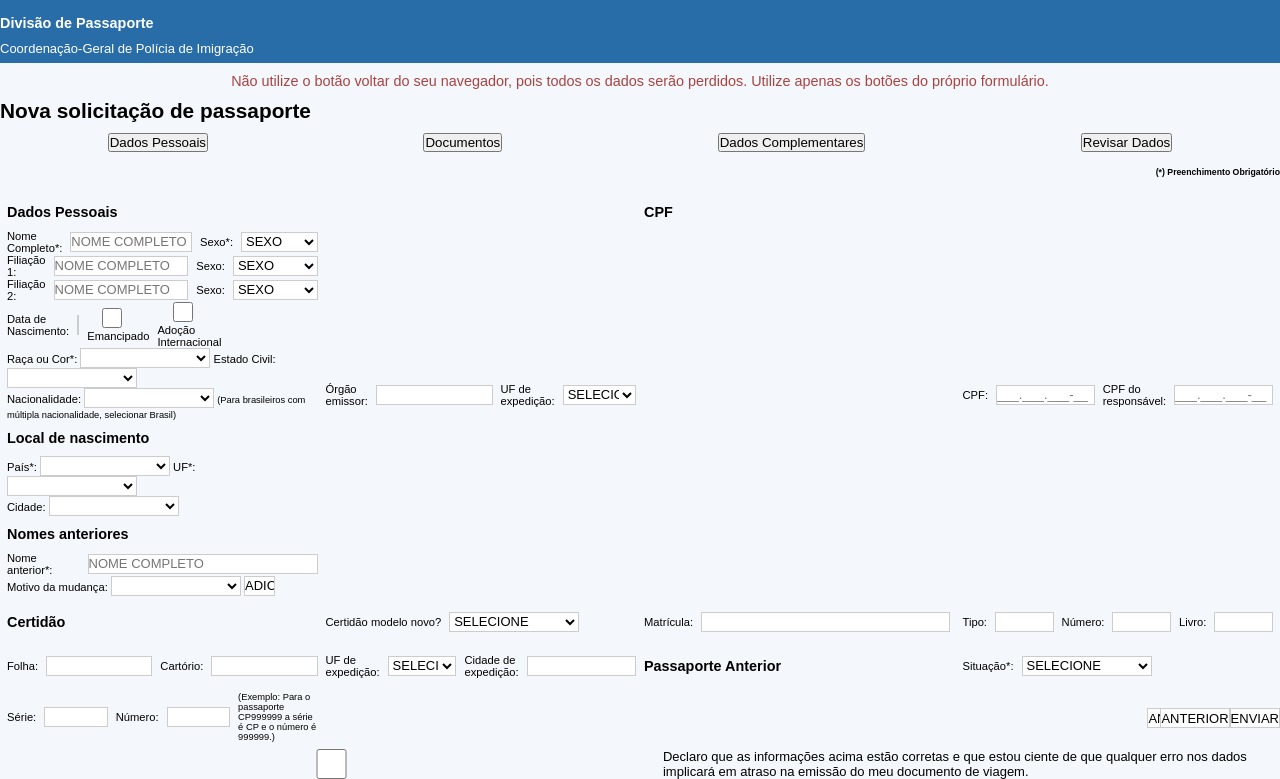
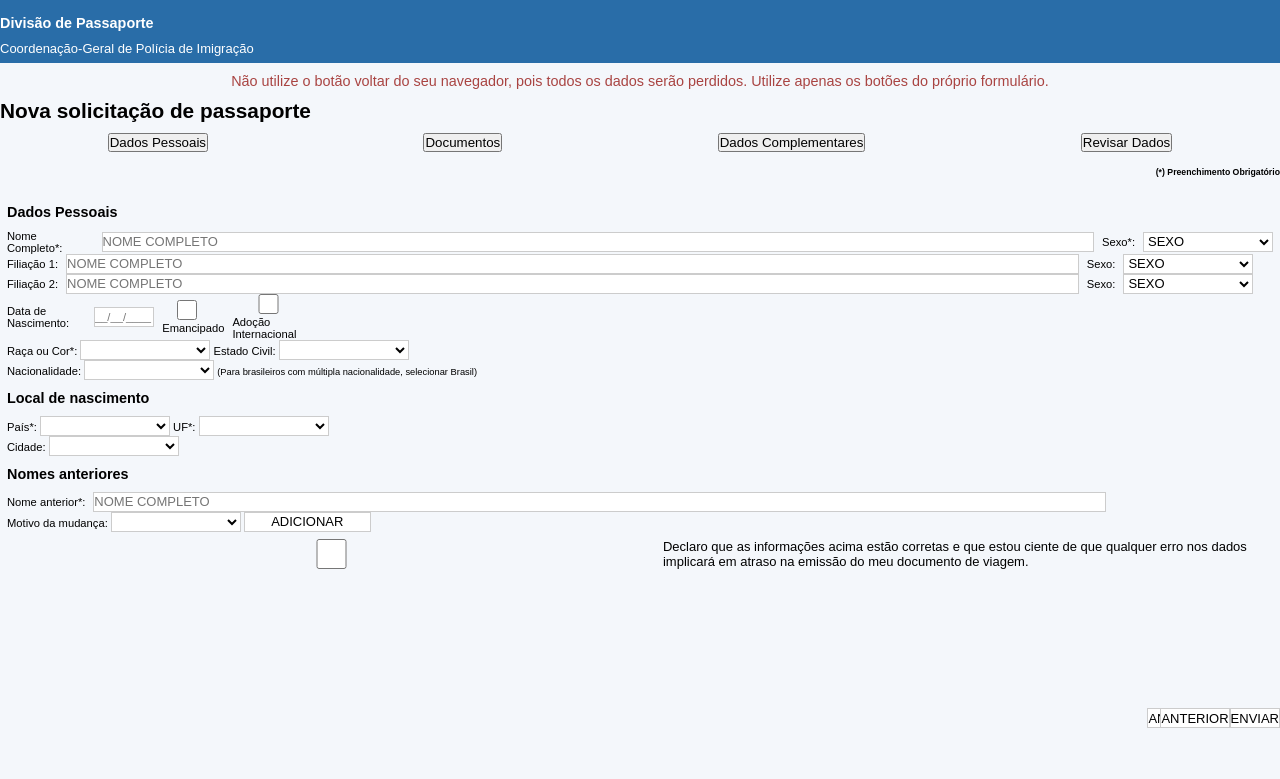
Before and after one commit to drihcs/Tela-de-cadastro-passaporte, a plain HTML site: page index.html in a window 1280 px wide. Shown: the part 72-851 px from the top of the page. After the commit the page ends 810 px from the top, so only its background shows below. Drawn offline with Linux system fonts and the light colour scheme.

Commit message:
salvando de novo porque fica dando erro no commit

```diff
--- a/index.html
+++ b/index.html
@@ -184,99 +184,11 @@
         <div id="documentos" class="tab-panel">
           <h5>Documentos</h5>
 
-            <div class="linha-horizontal">
-              <label for="numeroDocumento">Número:</label>
-              <input type="text" id="numeroDocumento" name="numeroDocumento">
-              <label for="dataEmissao">Data de emissão:</label>
-              <input type="text" id="dataEmissao" name="dataEmissao" placeholder="__/__/____">
-            </div>
-
-            <div class="linha-horizontal">
-              <label for="orgaoEmissor">Órgão emissor:</label>
-              <input type="text" id="orgaoEmissor" name="orgaoEmissor">
-              <label for="ufExpedicaoDoc">UF de expedição:</label>
-              <select id="ufExpedicaoDoc" name="ufExpedicaoDoc" class="select-menor">
-                <option value="">Selecione</option>
-                <!-- opções de estados -->
-              </select>
-            </div>
-
-            <h5>CPF</h5>
-
-            <div class="linha-horizontal">
-              <label for="cpf">CPF:</label>
-              <input type="text" id="cpf" name="cpf" placeholder="___.___.___-__">
-              <label for="cpfResponsavel">CPF do responsável:</label>
-              <input type="text" id="cpfResponsavel" name="cpfResponsavel" placeholder="___.___.___-__">
-            </div>
-
-            <h5>Certidão</h5>
-
-            <div class="linha-horizontal">
-              <label for="certidaoModeloNovo">Certidão modelo novo?</label>
-              <select id="certidaoModeloNovo" name="certidaoModeloNovo" class="select-menor">
-                <option value="">Selecione</option>
-                <option value="sim">Sim</option>
-                <option value="nao">Não</option>
-              </select>
-            </div>
-
-            <div class="linha-horizontal">
-              <label for="matricula">Matrícula:</label>
-              <input type="text" id="matricula" name="matricula">
-            </div>
-
-            <div class="linha-horizontal">
-              <label for="tipoCertidao">Tipo:</label>
-              <input type="text" id="tipoCertidao" name="tipoCertidao">
-              <label for="numeroCertidao">Número:</label>
-              <input type="text" id="numeroCertidao" name="numeroCertidao">
-              <label for="livro">Livro:</label>
-              <input type="text" id="livro" name="livro">
-            </div>
-
-            <div class="linha-horizontal">
-              <label for="folha">Folha:</label>
-              <input type="text" id="folha" name="folha">
-              <label for="cartorio">Cartório:</label>
-              <input type="text" id="cartorio" name="cartorio">
-            </div>
-
-            <div class="linha-horizontal">
-              <label for="ufExpedicaoCertidao">UF de expedição:</label>
-              <select id="ufExpedicaoCertidao" name="ufExpedicaoCertidao" class="select-menor">
-                <option value="">Selecione</option>
-              </select>
-              <label for="cidadeExpedicao">Cidade de expedição:</label>
-              <input type="text" id="cidadeExpedicao" name="cidadeExpedicao">
-            </div>
-
-            <h5>Passaporte Anterior</h5>
-
-            <div class="linha-horizontal">
-              <label for="situacaoPassaporte">Situação*:</label>
-              <select id="situacaoPassaporte" name="situacaoPassaporte" class="select-menor">
-                <option value="">Selecione</option>
-                <option value="valido">Válido</option>
-                <option value="expirado">Expirado</option>
-                <option value="extraviado">Extraviado</option>
-                <option value="nuncaTeve">Nunca teve</option>
-              </select>
-            </div>
-
-            <div class="linha-horizontal">
-              <label for="seriePassaporte">Série:</label>
-              <input type="text" id="seriePassaporte" name="seriePassaporte">
-              <label for="numeroPassaporte">Número:</label>
-              <input type="text" id="numero" name="numero">
-              <small>(Exemplo: Para o passaporte CP999999 a série é CP e o número é 999999.)</small>
-            </div>
-
-          </div>
-
-          <div class="comandos">
-            <input type="button" value="Anterior" id="anterior1" class="btn btn-primary btn-command" />
-            <input type="button" value="Próximo" id="proximo2" class="btn btn-primary btn-command" />
+          <div class="linha-horizontal">
+            <label for="numeroDocumento">Número:</label>
+            <input type="text" id="numeroDocumento" name="numeroDocumento">
+            <label for="dataEmissao">Data de emissão:</label>
+            <input type="text" id="dataEmissao" name="dataEmissao" placeholder="__/__/____">
           </div>
 
           <div class="linha-horizontal">
```
